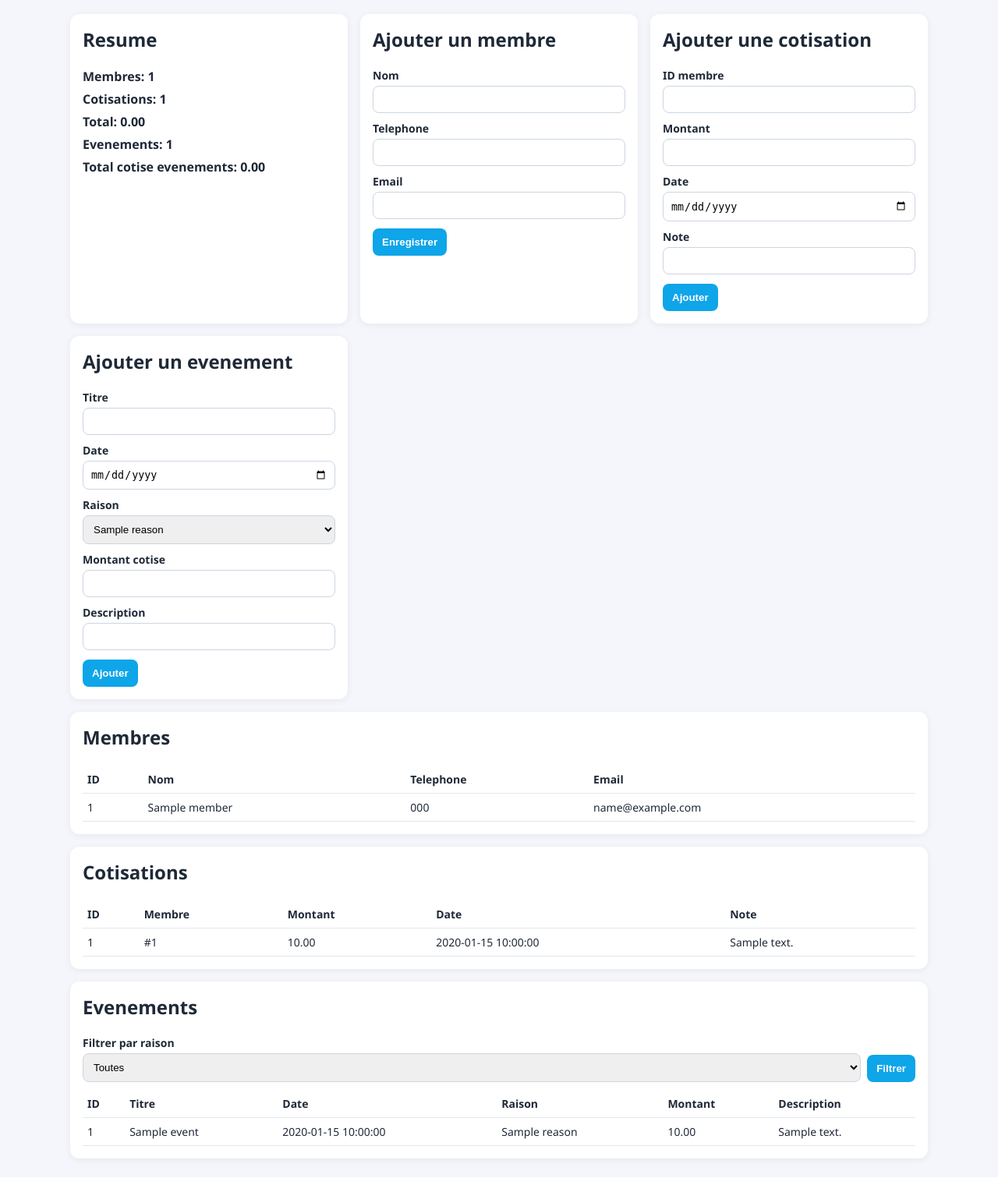
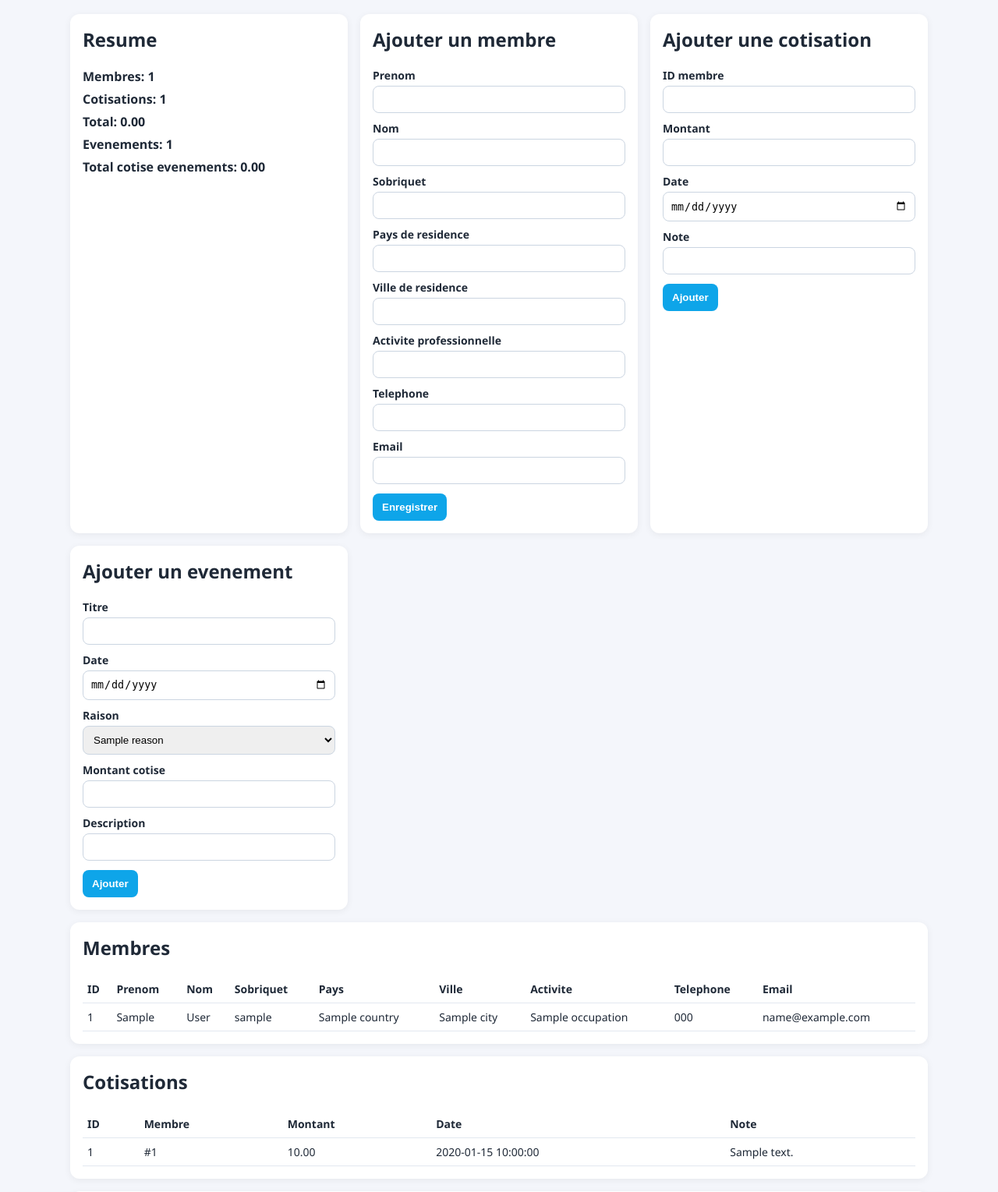
Before and after one commit to valamameite-hash/mangbralouma, a Flask app: template src/mangbralouma/templates/index.html in a window 1280 px wide. Shown: the part 166-1695 px from the top of the page at 78% size. Before the commit the page ends 1659 px from the top, so only its background shows below. Run offline with Flask 3, Linux system fonts and the light colour scheme; the template is opened without the code that fills it: most values are stand-ins (such as "Sample title", 1, 10 or a date in 2020).

Commit message:
Add extended member profile fields

```diff
--- a/src/mangbralouma/main.py
+++ b/src/mangbralouma/main.py
@@ -50,23 +50,37 @@ def cmd_init(data_path: Path, force: bool) -> tuple[int, str]:
 
 def cmd_member_add(
     data_path: Path,
-    name: str,
+    first_name: str,
+    last_name: str,
+    nickname: str | None,
+    country: str | None,
+    city: str | None,
+    occupation: str | None,
     phone: str | None,
     email: str | None,
 ) -> tuple[int, str]:
     data = load_data(data_path)
     member_id = data["next_member_id"]
+    first_name_clean = first_name.strip()
+    last_name_clean = last_name.strip()
+    full_name = f"{first_name_clean} {last_name_clean}".strip()
     data["members"].append(
         {
             "id": member_id,
-            "name": name.strip(),
+            "first_name": first_name_clean,
+            "last_name": last_name_clean,
+            "nickname": nickname.strip() if nickname else None,
+            "country": country.strip() if country else None,
+            "city": city.strip() if city else None,
+            "occupation": occupation.strip() if occupation else None,
+            "name": full_name,
             "phone": phone.strip() if phone else None,
             "email": email.strip() if email else None,
         }
     )
     data["next_member_id"] = member_id + 1
     save_data(data_path, data)
-    return 0, f"Membre ajoute: #{member_id} {name.strip()}"
+    return 0, f"Membre ajoute: #{member_id} {full_name}"
 
 
 def cmd_member_list(data_path: Path) -> tuple[int, str]:
@@ -76,12 +90,25 @@ def cmd_member_list(data_path: Path) -> tuple[int, str]:
         return 0, "Aucun membre enregistre."
     lines = ["Membres:"]
     for member in members:
+        first_name = member.get("first_name", "").strip()
+        last_name = member.get("last_name", "").strip()
+        display_name = (f"{first_name} {last_name}").strip()
+        if not display_name:
+            display_name = member.get("name", "Sans nom")
+
         lines.append(
-            f"- #{member['id']} {member['name']} "
+            f"- #{member['id']} {display_name} "
             "(tel: "
             f"{member.get('phone') or '-'}, "
             "email: "
             f"{member.get('email') or '-'})"
+        )
+        lines.append(
+            "  "
+            f"sobriquet: {member.get('nickname') or '-'}, "
+            f"residence: {member.get('city') or '-'}, "
+            f"{member.get('country') or '-'}, "
+            f"activite: {member.get('occupation') or '-'}"
         )
     return 0, "\n".join(lines)
 
@@ -268,7 +295,29 @@ def parse_args(argv: Sequence[str] | None = None) -> argparse.Namespace:
         required=True,
     )
     member_add = member_sub.add_parser("add", help="Ajouter un membre.")
-    member_add.add_argument("--name", required=True, help="Nom du membre.")
+    member_add.add_argument(
+        "--first-name",
+        required=True,
+        help="Prenom du membre.",
+    )
+    member_add.add_argument(
+        "--last-name",
+        required=True,
+        help="Nom de famille du membre.",
+    )
+    member_add.add_argument("--nickname", help="Sobriquet du membre.")
+    member_add.add_argument(
+        "--country",
+        help="Pays de residence du membre.",
+    )
+    member_add.add_argument(
+        "--city",
+        help="Ville de residence du membre.",
+    )
+    member_add.add_argument(
+        "--occupation",
+        help="Activite professionnelle du membre.",
+    )
     member_add.add_argument("--phone", help="Telephone du membre.")
     member_add.add_argument("--email", help="Email du membre.")
     member_sub.add_parser("list", help="Lister les membres.")
@@ -356,7 +405,12 @@ def main(argv: Sequence[str] | None = None) -> int:
     elif args.command == "member" and args.member_command == "add":
         code, message = cmd_member_add(
             data_path,
-            name=args.name,
+            first_name=args.first_name,
+            last_name=args.last_name,
+            nickname=args.nickname,
+            country=args.country,
+            city=args.city,
+            occupation=args.occupation,
             phone=args.phone,
             email=args.email,
         )
--- a/src/mangbralouma/templates/index.html
+++ b/src/mangbralouma/templates/index.html
@@ -119,8 +119,23 @@
       <div class="card">
         <h2>Ajouter un membre</h2>
         <form method="post" action="/members/add">
+          <label>Prenom
+            <input name="first_name" required>
+          </label>
           <label>Nom
-            <input name="name" required>
+            <input name="last_name" required>
+          </label>
+          <label>Sobriquet
+            <input name="nickname">
+          </label>
+          <label>Pays de residence
+            <input name="country">
+          </label>
+          <label>Ville de residence
+            <input name="city">
+          </label>
+          <label>Activite professionnelle
+            <input name="occupation">
           </label>
           <label>Telephone
             <input name="phone">
@@ -182,13 +197,18 @@
       <h2>Membres</h2>
       <table>
         <thead>
-          <tr><th>ID</th><th>Nom</th><th>Telephone</th><th>Email</th></tr>
+          <tr><th>ID</th><th>Prenom</th><th>Nom</th><th>Sobriquet</th><th>Pays</th><th>Ville</th><th>Activite</th><th>Telephone</th><th>Email</th></tr>
         </thead>
         <tbody>
           {% for m in data.members %}
           <tr>
             <td>{{ m.id }}</td>
-            <td>{{ m.name }}</td>
+            <td>{{ m.first_name or '-' }}</td>
+            <td>{{ m.last_name or '-' }}</td>
+            <td>{{ m.nickname or '-' }}</td>
+            <td>{{ m.country or '-' }}</td>
+            <td>{{ m.city or '-' }}</td>
+            <td>{{ m.occupation or '-' }}</td>
             <td>{{ m.phone or '-' }}</td>
             <td>{{ m.email or '-' }}</td>
           </tr>
--- a/src/mangbralouma/web.py
+++ b/src/mangbralouma/web.py
@@ -53,17 +53,30 @@ def create_app(data_path: Path | None = None) -> Flask:
     @app.post("/members/add")
     def add_member():
         storage = Path(app.config["DATA_PATH"])
-        name = (request.form.get("name") or "").strip()
+        first_name = (request.form.get("first_name") or "").strip()
+        last_name = (request.form.get("last_name") or "").strip()
+        nickname = (request.form.get("nickname") or "").strip() or None
+        country = (request.form.get("country") or "").strip() or None
+        city = (request.form.get("city") or "").strip() or None
+        occupation = (request.form.get("occupation") or "").strip() or None
         phone = (request.form.get("phone") or "").strip() or None
         email = (request.form.get("email") or "").strip() or None
-        if not name:
+        if not first_name or not last_name:
             return redirect(
-                url_for("index", error="Le nom du membre est requis.")
+                url_for(
+                    "index",
+                    error="Le prenom et le nom du membre sont requis.",
+                )
             )
 
         code, msg = cmd_member_add(
             storage,
-            name=name,
+            first_name=first_name,
+            last_name=last_name,
+            nickname=nickname,
+            country=country,
+            city=city,
+            occupation=occupation,
             phone=phone,
             email=email,
         )
```
Also changed, not shown: tests/test_main.py (+16 -2 lines), tests/test_web.py (+12 -1 lines), README.md.
